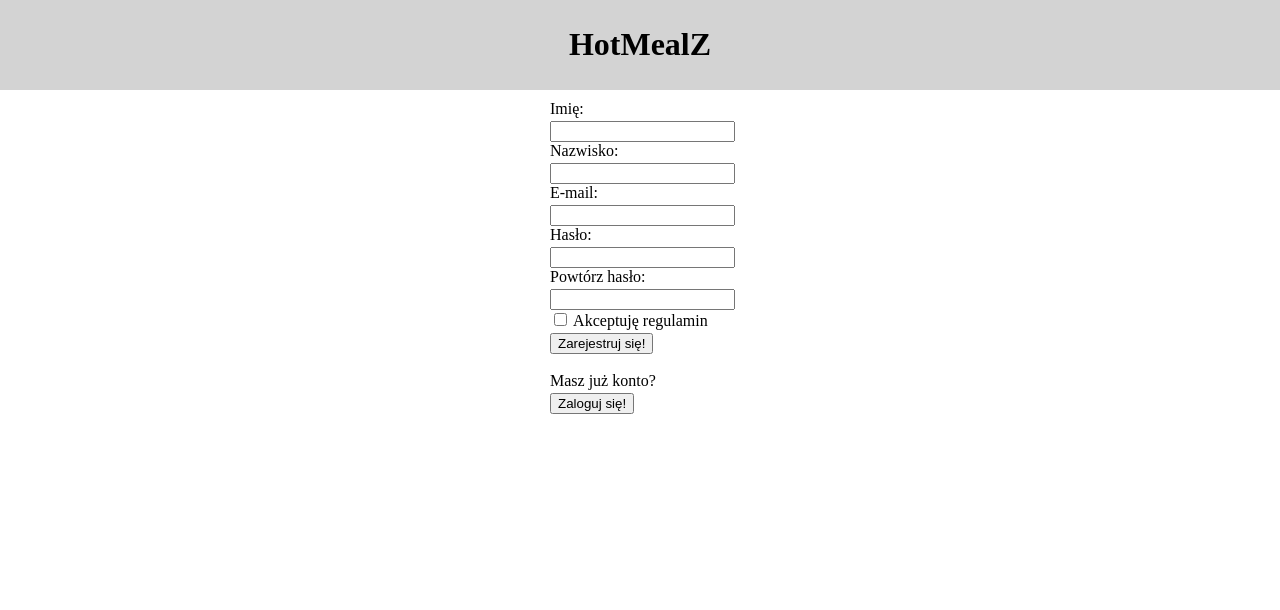
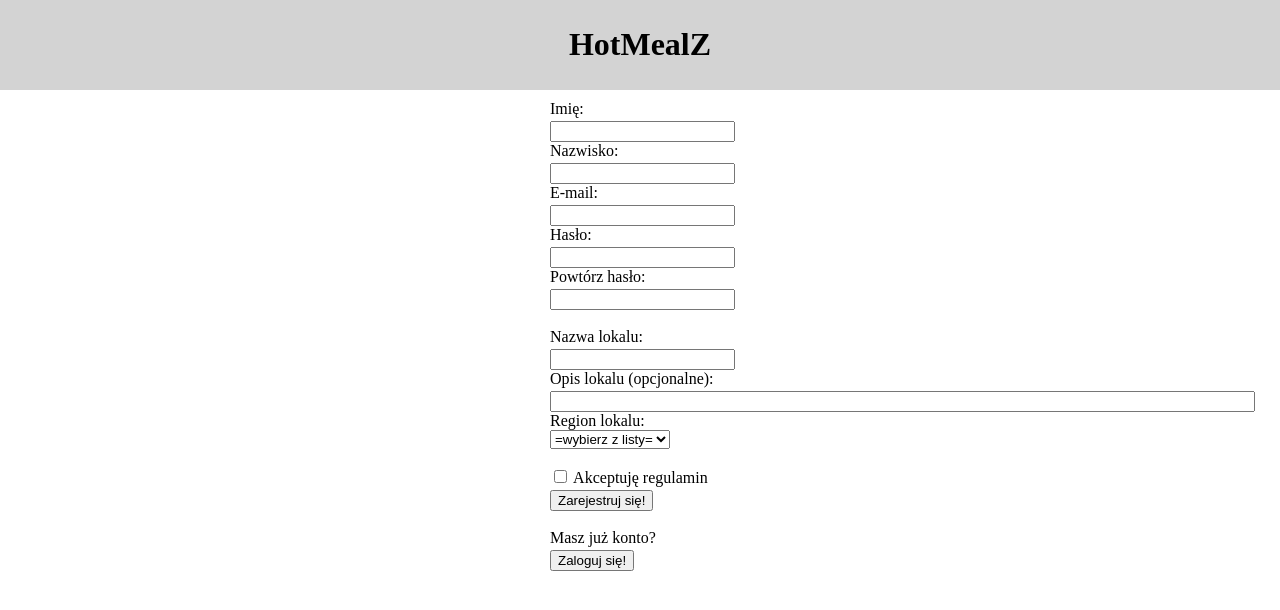
Before and after one commit to r3cord/HotMealZ, a PHP site: page /registerform_partner.php in a window 1280 px wide. Shown: the top 610 px of the page. Run offline with PHP 8.4, Linux system fonts and the light colour scheme; tables that the repository leaves empty or names only in its code hold one stand-in row (values such as "Sample post").

Commit message:
Restaurants - cornerstone
Added interactions between Partners, Restaurants and Regions. Also updated Partner Registration - now system adds Partner's (first?) Restaurant at the same time

```diff
--- a/registerform_partner.php
+++ b/registerform_partner.php
@@ -2,6 +2,9 @@
 
 session_start();
 
+require_once 'connect.php';
+$regionsQuery = $connection->query('SELECT name FROM regions');
+$Qregions = $regionsQuery->fetchAll();
 ?>
 
 <!DOCTYPE html>
@@ -91,6 +94,74 @@ session_start();
 				}
 				?>
 
+
+
+				<br />
+
+				Nazwa lokalu: <br /> <input type="text" value="<?php
+					if(isset($_SESSION['given_restaurantname']))
+					{
+						echo $_SESSION['given_restaurantname'];
+						unset($_SESSION['given_restaurantname']);
+					}
+
+				?>" name="restaurantname" required/><br />
+
+				<?php
+				if (isset($_SESSION['e_restaurantname']))
+				{
+					echo '<div class="error">'.$_SESSION['e_restaurantname'].'</div>';
+					unset($_SESSION['e_restaurantname']);
+				}
+				?>
+
+				<!---tu chciałem dać wyższe okno, ale w mojej przeglądarce to nie działa - można spróbować to naprawić w ,,wolnym czasie"--->
+				Opis lokalu (opcjonalne):<br /> <input type="text" size="85" value="<?php
+					if(isset($_SESSION['given_description']))
+					{
+						echo $_SESSION['given_description'];
+						unset($_SESSION['given_description']);
+					}
+
+				?>" name="description" /><br />
+
+				<?php
+				if (isset($_SESSION['e_description']))
+				{
+					echo '<div class="error">'.$_SESSION['e_description'].'</div>';
+					unset($_SESSION['e_description']);
+				}
+				?>
+				<!---wypisywanie błędów zostawiłem w razie gdyby pojawiły się jakieś ograniczenia co do nazw i opisów lokali, na razie takich ograniczeń nie ma--->
+
+				Region lokalu: <br />
+				<select name="region">
+				<?php
+					if(isset($_SESSION['given_region']))
+					{
+						echo '<option>'.$_SESSION['given_region'].'</option>';
+						unset($_SESSION['given_region']);
+					}
+				?>
+				<option>=wybierz z listy=</option>
+				<?php
+					foreach ($Qregions as $Qregion)
+					{
+						echo "<option>{$Qregion['name']}</option>";
+					}
+				?>
+				</select>
+
+				<?php
+				if (isset($_SESSION['e_region']))
+				{
+					echo '<div class="error">'.$_SESSION['e_region'].'</div>';
+					unset($_SESSION['e_region']);
+				}
+				?>
+
+
+				<br /><br />
 				<label>
 				<input type="checkbox" name="rules" <?php
 				if (isset($_SESSION['given_rules']))
```
Also changed, not shown: register_partner.php (+26 -0 lines).
